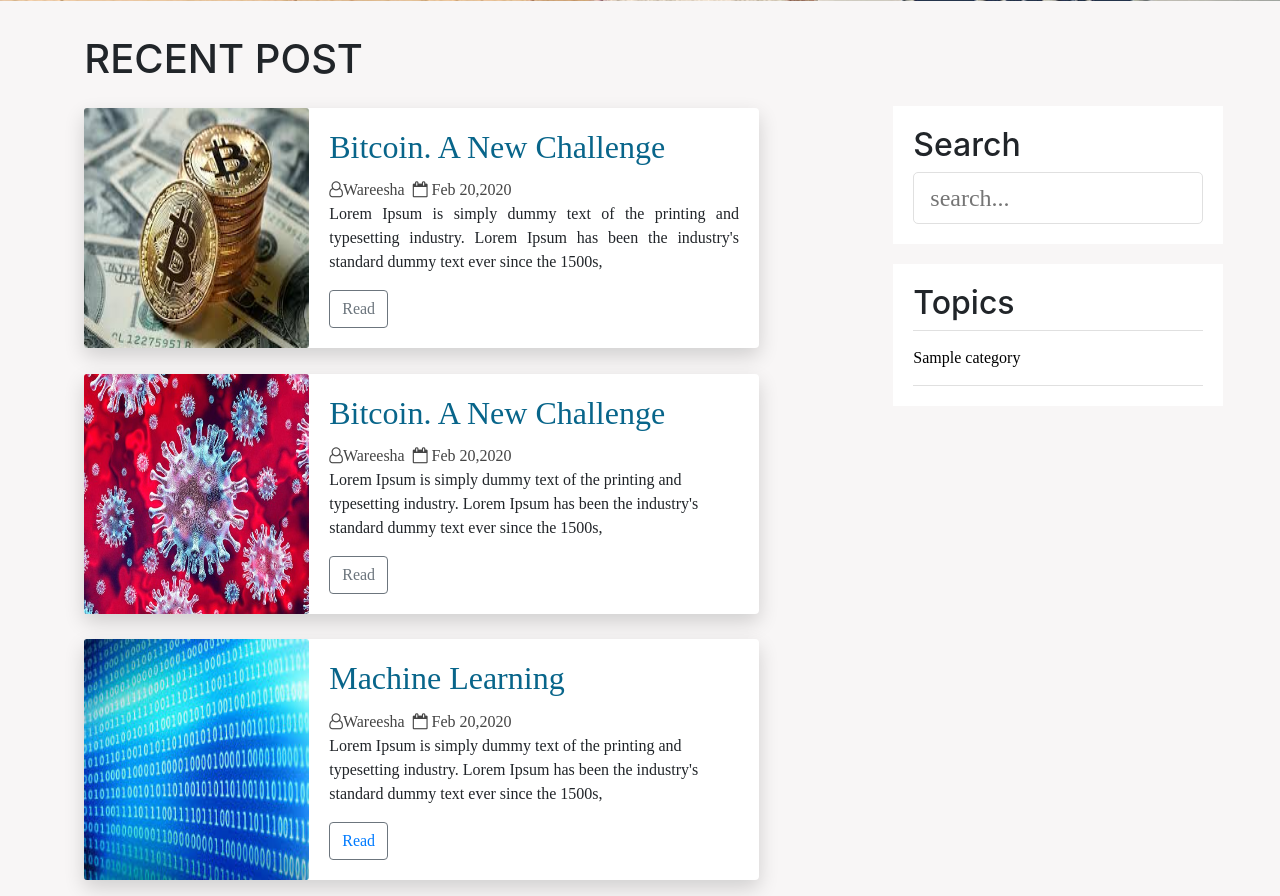
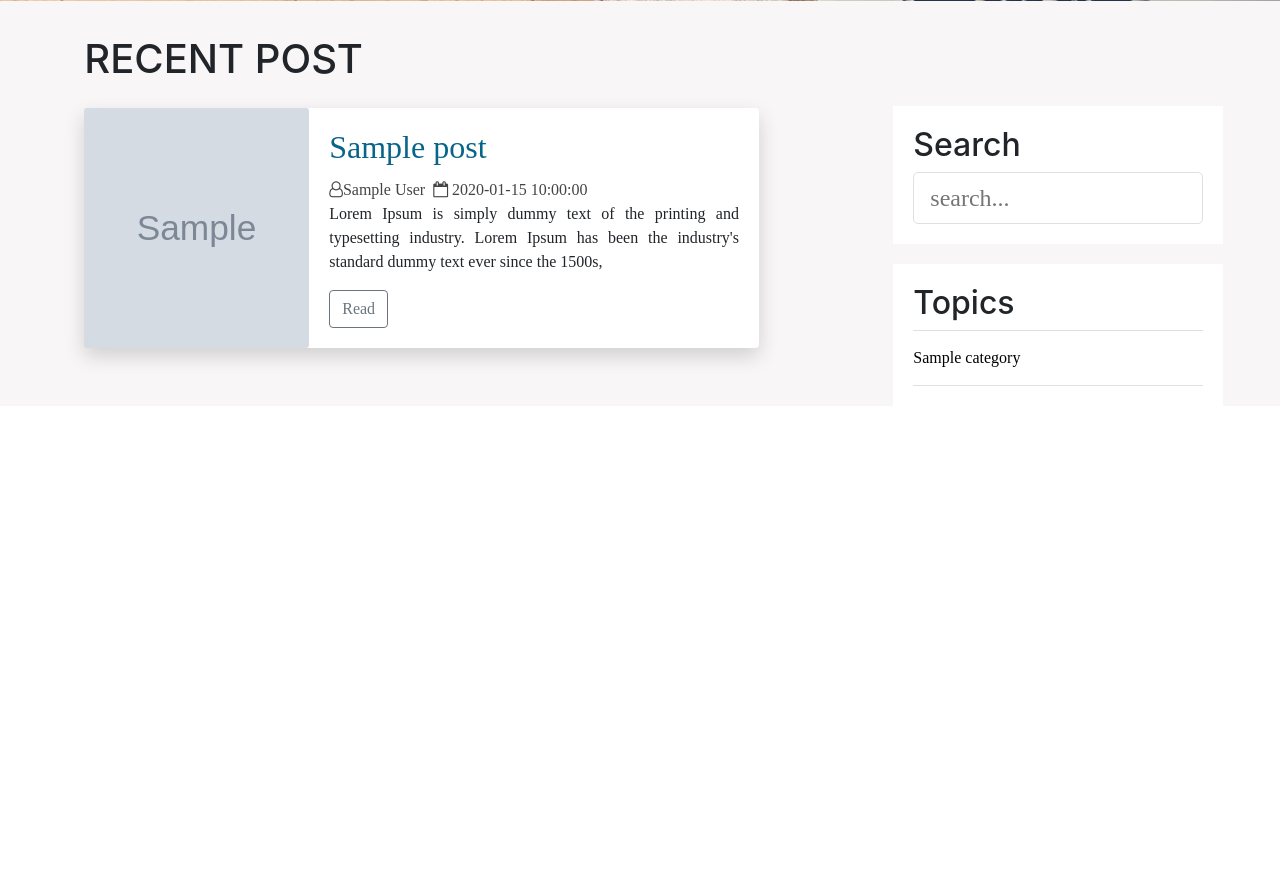
Before and after one commit to wareesha-nasir/The-Writers, a PHP site: page / in a window 1280 px wide. Shown: the part 579-1475 px from the top of the page. After the commit the page ends 965 px from the top, so only its background shows below. Run offline with PHP 8.4, Linux system fonts and the light colour scheme; tables that the repository leaves empty or names only in its code hold one stand-in row (values such as "Sample post"); grey boxes marked "Sample" are stand-in pictures.

Commit message:
Add files via upload

```diff
--- a/blog/index.php
+++ b/blog/index.php
@@ -25,21 +25,35 @@ include("database/config.php");
   <div>
     <img src="resources/blog.jpg" style="width: 100%; height:500px;">
   </div>
-  <!--content section-->
-
   <div class="row">
 <div class="col-md-8 col-sm-12">
     <h1 >RECENT POST</h1>
+  <!--content section-->
+  <?php
+  global $conn;
+  $sql="SELECT * FROM post";
+  $res=mysqli_query($conn,$sql);
+  while($row=mysqli_fetch_assoc($res)){
+    $post_id = $row['post_id'];
+    $post_title = $row['post_title'];
+    $post_author = $row['post_author'];
+    $post_category = $row['post_category'];
+    $post_category_id = $row['post_category_id'];
+    $post_content = $row['post_content'];
+    $post_image = $row['post_image'];
+    $date = $row['post_date'];
+  ?>
+
     <div class="card mb-3" id="main-card" style="width: 80%; margin-left:10%;">
         <div class="row no-gutters">
           <div class="col-md-4">
-                <img src="resources/bitcoin.jpg" class="card-img" style="width: 100%; height:100%">
+            <img src="admin/images/<?php echo $post_image; ?>" class="card-img" style="width: 100%; height:100%">
           </div>
           <div class="col-md-8">
             <div class="card-body">
-                  <a href="#" style="color: rgb(8, 101, 138);; font-weight:600;"><h2 class="card-title">Bitcoin. A New Challenge</h2></a>
-                  <i class="fa fa-user-o" aria-hidden="true" style="color:#444;">Wareesha</i>&nbsp;
-                    <i class="fa fa-calendar-o" aria-hidden="true" style="color: #444;"> Feb 20,2020 </i>
+              <a href="#" style="color: rgb(8, 101, 138);; font-weight:600;"><h2 class="card-title"><?php echo $post_title?></h2></a>
+              <i class="fa fa-user-o" aria-hidden="true" style="color:#444;"><?php echo $post_author; ?></i>&nbsp;
+                <i class="fa fa-calendar-o" aria-hidden="true" style="color: #444;"> <?php echo $date?> </i>
               <p class="card-text" style="text-align: justify;">Lorem Ipsum is simply dummy text of the printing and typesetting industry.
                  Lorem Ipsum has been the industry's standard dummy text ever since the 1500s,
                 </p>
@@ -49,43 +63,9 @@ include("database/config.php");
           </div>
         </div>
     </div>
-        <div class="card mb-3" id="main-card" style="max-width: 80%; margin-left:10%;">
-  <div class="row no-gutters">
-    <div class="col-md-4">
-      <img src="resources/corona.jpg" class="card-img" alt="..." style="width: 100%; height:100%; ">
-    </div>
-    <div class="col-md-8">
-      <div class="card-body">
-      <a href="#" style="color: rgb(8, 101, 138); font-weight:600;"><h2 class="card-title">Bitcoin. A New Challenge</h2></a>
-        <i class="fa fa-user-o" aria-hidden="true" style="color:#444;">Wareesha</i>&nbsp;
-         <i class="fa fa-calendar-o" aria-hidden="true" style="color: #444;"> Feb 20,2020 </i>
-        <p class="card-text">Lorem Ipsum is simply dummy text of the printing and typesetting industry.
-                     Lorem Ipsum has been the industry's standard dummy text ever since the 1500s, </p>
-                     <button class="btn btn-outline-secondary" type="button"
-                    >Read</button>
 
-      </div>
-    </div>
-  </div>
-</div>
-        <div class="card mb-3" id="main-card" style="width: 80%; margin-left:10%;">
-            <div class="row no-gutters">
-              <div class="col-md-4">
-                <img src="resources/machine learning.jpg" class="card-img" style="width: 100%; height:100%">
-              </div>
-              <div class="col-md-8">
-                <div class="card-body">
-                <a href="#" style="color: rgb(8, 101, 138); font-weight:600;"><h2 class="card-title">Machine Learning</h2></a>
-        <i class="fa fa-user-o" aria-hidden="true" style="color:#444;">Wareesha</i>&nbsp;
-         <i class="fa fa-calendar-o" aria-hidden="true" style="color: #444;"> Feb 20,2020 </i>
-        <p class="card-text">Lorem Ipsum is simply dummy text of the printing and typesetting industry.
-                     Lorem Ipsum has been the industry's standard dummy text ever since the 1500s, </p>
-                     <button class="btn btn-outline-secondary" type="button"
-                   ><a href="login.php">Read </a></button>
-                </div>
-              </div>
-            </div>
-        </div>
+ <?php }
+  ?>
 </div>
     <!--side-bar-->
     <div class="col-md-4 col-sm-12">
@@ -112,12 +92,9 @@ include("database/config.php");
             <div class="topic">
               <h2>Topics</h2>
               <?php show()?>
-
                 </div>
           </div>
     </div>
-
-
 </div>
 </body>
 </html>
```
Lines whose indentation alone changed are shown as unchanged.
